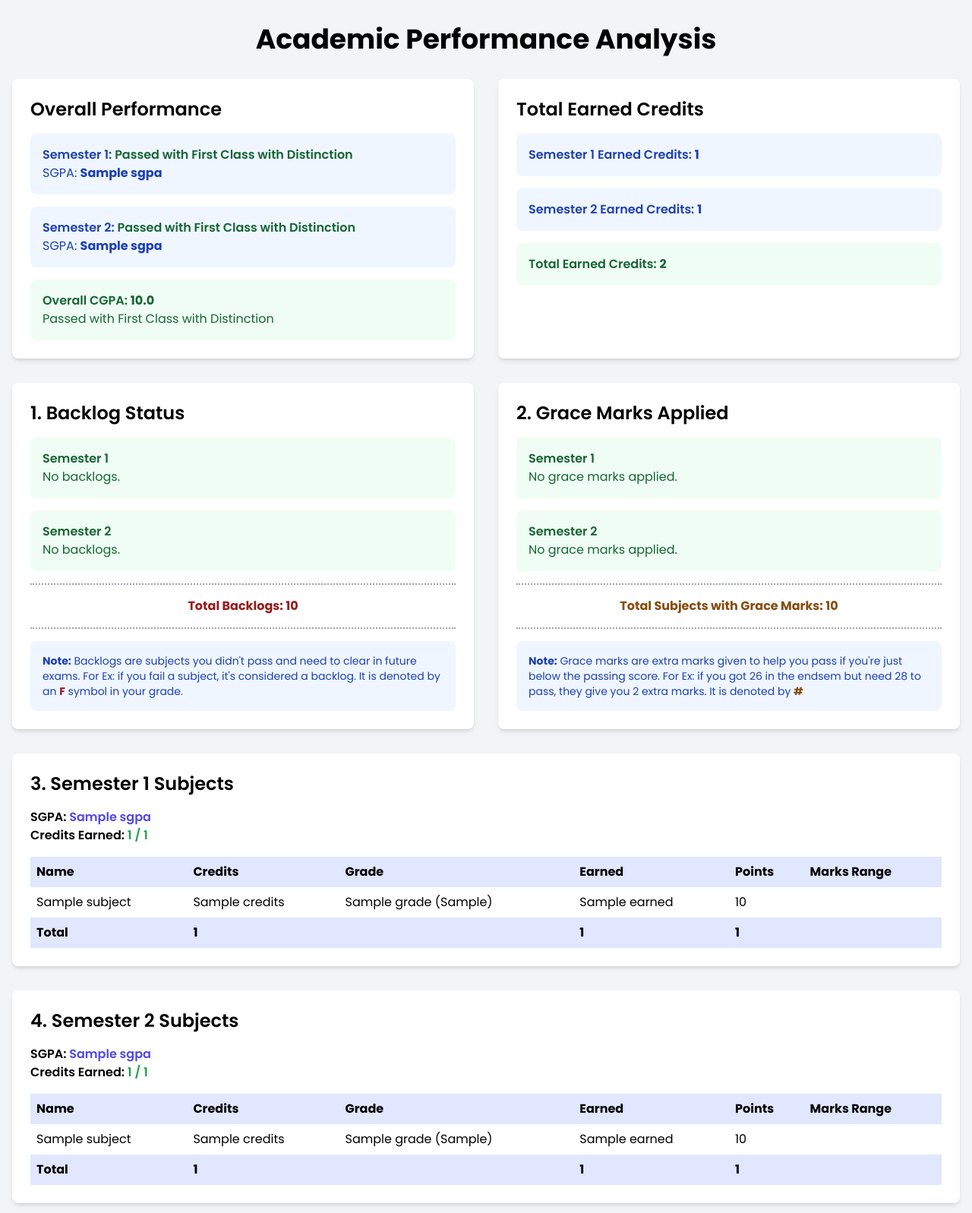
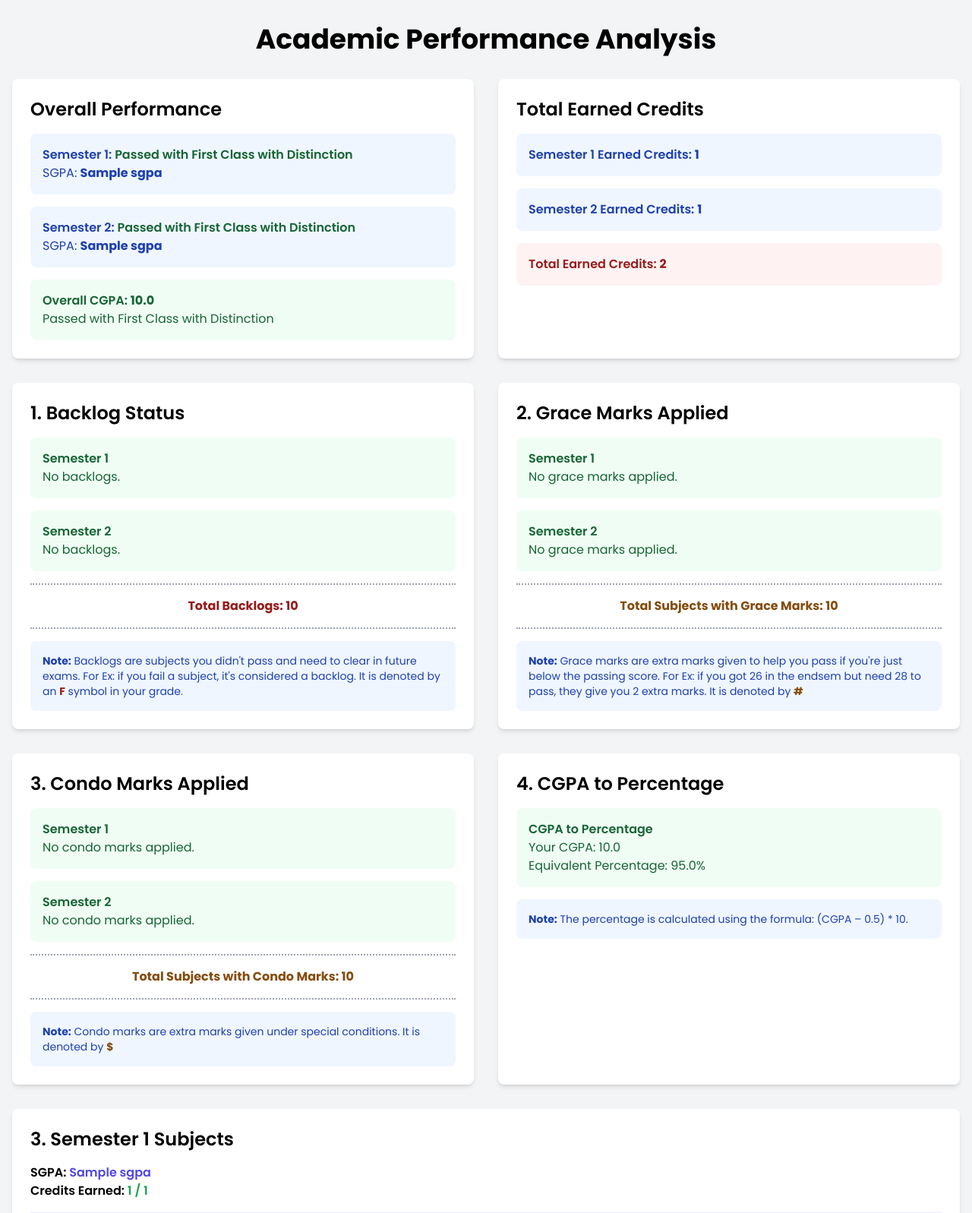
Before and after one commit to AlbatrossC/sppu_marksheet_analysis, a Flask app: template templates/FE/both_results.html in a window 1280 px wide. Shown: the top 1597 px of the page at 76% size. Run offline with Flask 3, Linux system fonts and the light colour scheme; the template is opened without the code that fills it: most values are stand-ins (such as "Sample title", 1, 10 or a date in 2020); parts of the project's set-up code (start-up, migrations or seed data) failed here and were passed over; some libraries are stand-ins or nearby versions.

Commit message:
Changed in css

```diff
--- a/FE/fe_sem1_sem2.py
+++ b/FE/fe_sem1_sem2.py
@@ -175,6 +175,10 @@ def upload_file():
             backlogs_sem1 = sum(1 for subject in sem1_subjects if subject.grade == 'F')
             backlogs_sem2 = sum(1 for subject in sem2_subjects if subject.grade == 'F')
 
+            # Calculate Condo marks
+            condo_marks_sem1 = sum(1 for subject in sem1_subjects if '$' in str(subject.points))
+            condo_marks_sem2 = sum(1 for subject in sem2_subjects if '$' in str(subject.points))
+
             return render_template(
                 'FE/both_results.html',
                 info_sem1=info_sem1,
@@ -190,7 +194,9 @@ def upload_file():
                 grace_marks_sem1=grace_marks_sem1,
                 grace_marks_sem2=grace_marks_sem2,
                 backlogs_sem1=backlogs_sem1,
-                backlogs_sem2=backlogs_sem2
+                backlogs_sem2=backlogs_sem2,
+                condo_marks_sem1=condo_marks_sem1,  # Pass condo marks to the template
+                condo_marks_sem2=condo_marks_sem2   # Pass condo marks to the template
             )
         except Exception as e:
             print(f"Error: {e}")
--- a/templates/FE/both_results.html
+++ b/templates/FE/both_results.html
@@ -29,7 +29,7 @@
                                          "First Class with Distinction" %}
                         <p class="font-semibold">Semester 1:
                             <span class="{% if degree1 == 'Failed' %}text-red-800{% else %}text-green-800{% endif %}">
-                                Passed with {{ degree1 }}
+                                {% if degree1 == 'Failed' %}Failed{% else %}Passed with {{ degree1 }}{% endif %}
                             </span>
                         </p>
                         <p>SGPA: <span class="font-bold">{{ info_sem1.SGPA }}</span></p>
@@ -43,7 +43,7 @@
                                          "First Class with Distinction" %}
                         <p class="font-semibold">Semester 2:
                             <span class="{% if degree2 == 'Failed' %}text-red-800{% else %}text-green-800{% endif %}">
-                                Passed with {{ degree2 }}
+                                {% if degree2 == 'Failed' %}Failed{% else %}Passed with {{ degree2 }}{% endif %}
                             </span>
                         </p>
                         <p>SGPA: <span class="font-bold">{{ info_sem2.SGPA }}</span></p>
@@ -58,7 +58,7 @@
                         <p class="font-semibold">Overall CGPA: <span class="font-bold">{{ cgpa|round(2) }}</span></p>
                         <p>
                             <span class="{% if overall_degree == 'Failed' %}text-red-800{% else %}text-green-800{% endif %}">
-                                {{ "Failed" if overall_degree == "Failed" else "Passed with " + overall_degree }}
+                                {% if overall_degree == 'Failed' %}Failed{% else %}Passed with {{ overall_degree }}{% endif %}
                             </span>
                         </p>
                     </div>
@@ -74,7 +74,7 @@
                     <div class="p-4 bg-blue-50 text-blue-800 rounded-lg">
                         <p class="font-semibold">Semester 2 Earned Credits: <span class="font-bold">{{ total_sem2_earned }}</span></p>
                     </div>
-                    <div class="p-4 bg-green-50 text-green-800 rounded-lg">
+                    <div class="p-4 {% if total_sem1_earned + total_sem2_earned < 22 %}bg-red-50 text-red-800{% else %}bg-green-50 text-green-800{% endif %} rounded-lg">
                         <p class="font-semibold">Total Earned Credits: <span class="font-bold">{{ total_sem1_earned + total_sem2_earned }}</span></p>
                     </div>
                 </div>
@@ -122,6 +122,42 @@
                     </div>
                     <div class="p-4 bg-blue-50 text-blue-800 rounded-lg mt-4">
                         <p class="text-sm"><strong>Note:</strong> Grace marks are extra marks given to help you pass if you're just below the passing score. For Ex: if you got 26 in the endsem but need 28 to pass, they give you 2 extra marks. It is denoted by <span class="font-bold text-yellow-800">#</span></p>
+                    </div>
+                </div>
+            </div>
+
+            <div class="bg-white rounded-lg shadow-md p-6">
+                <h2 class="text-2xl font-semibold mb-4 text-black">3. Condo Marks Applied</h2>
+                <div class="space-y-4">
+                    <div class="p-4 {% if condo_marks_sem1 > 0 %}bg-yellow-50 text-yellow-800{% else %}bg-green-50 text-green-800{% endif %} rounded-lg">
+                        <h3 class="font-semibold">Semester 1</h3>
+                        <p>{% if condo_marks_sem1 > 0 %}Condo marks applied in {{ condo_marks_sem1 }} subject(s).{% else %}No condo marks applied.{% endif %}</p>
+                    </div>
+                    <div class="p-4 {% if condo_marks_sem2 > 0 %}bg-yellow-50 text-yellow-800{% else %}bg-green-50 text-green-800{% endif %} rounded-lg">
+                        <h3 class="font-semibold">Semester 2</h3>
+                        <p>{% if condo_marks_sem2 > 0 %}Condo marks applied in {{ condo_marks_sem2 }} subject(s).{% else %}No condo marks applied.{% endif %}</p>
+                    </div>
+                    <div class="border-t-2 border-b-2 border-dotted border-gray-400 py-4 mt-4">
+                        <p class="font-bold text-center {% if condo_marks_sem1 + condo_marks_sem2 > 0 %}text-yellow-800{% else %}text-green-800{% endif %}">
+                            Total Subjects with Condo Marks: {{ condo_marks_sem1 + condo_marks_sem2 }}
+                        </p>
+                    </div>
+                    <div class="p-4 bg-blue-50 text-blue-800 rounded-lg mt-4">
+                        <p class="text-sm"><strong>Note:</strong> Condo marks are extra marks given under special conditions. It is denoted by <span class="font-bold text-yellow-800">$</span></p>
+                    </div>
+                </div>
+            </div>
+
+            <div class="bg-white rounded-lg shadow-md p-6">
+                <h2 class="text-2xl font-semibold mb-4 text-black">4. CGPA to Percentage</h2>
+                <div class="space-y-4">
+                    <div class="p-4 bg-green-50 text-green-800 rounded-lg">
+                        <h3 class="font-semibold">CGPA to Percentage</h3>
+                        <p>Your CGPA: {{ cgpa|round(2) }}</p>
+                        <p>Equivalent Percentage: {{ ((cgpa|round(2)) - 0.5) * 10 }}%</p>
+                    </div>
+                    <div class="p-4 bg-blue-50 text-blue-800 rounded-lg mt-4">
+                        <p class="text-sm"><strong>Note:</strong> The percentage is calculated using the formula: (CGPA – 0.5) * 10.</p>
                     </div>
                 </div>
             </div>
```
